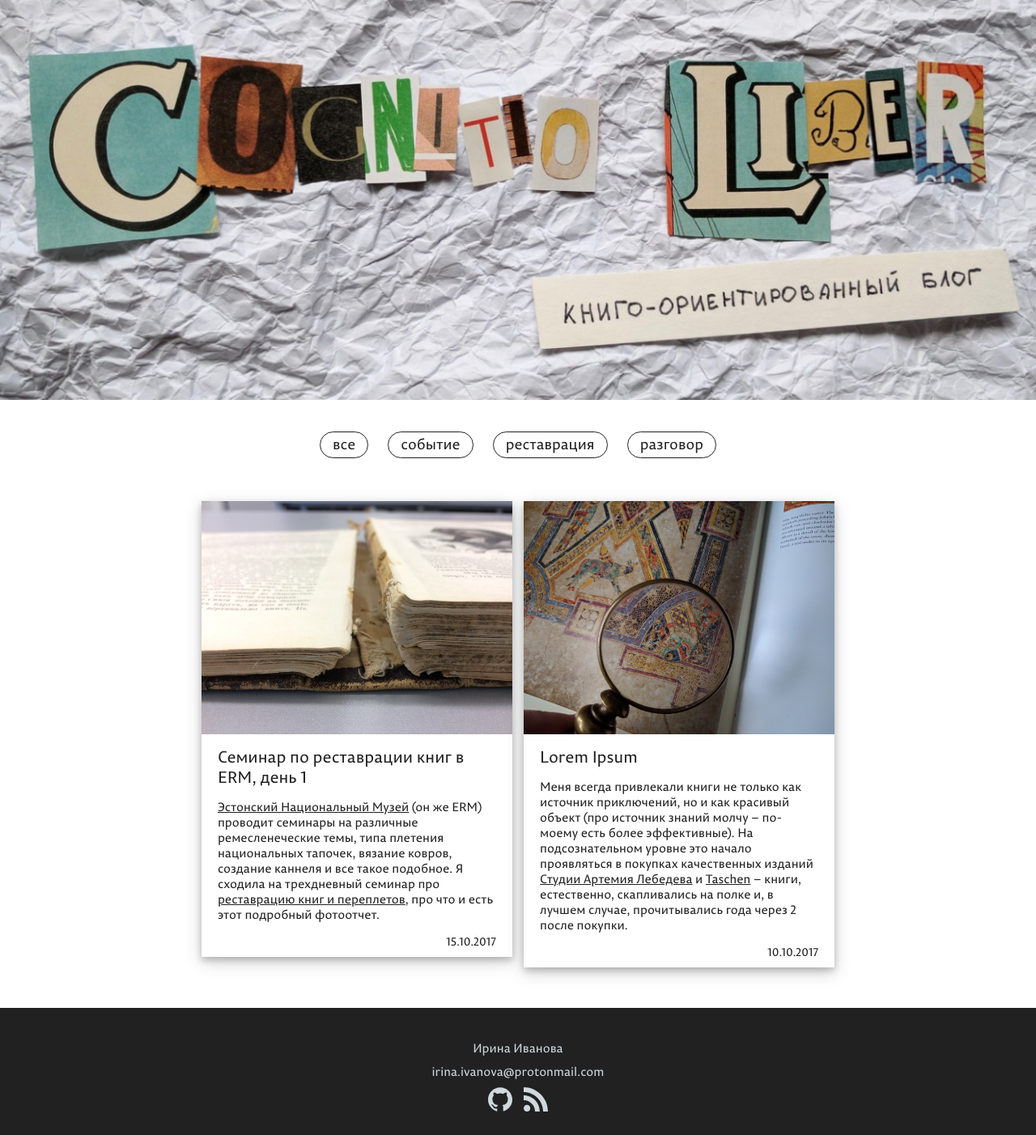
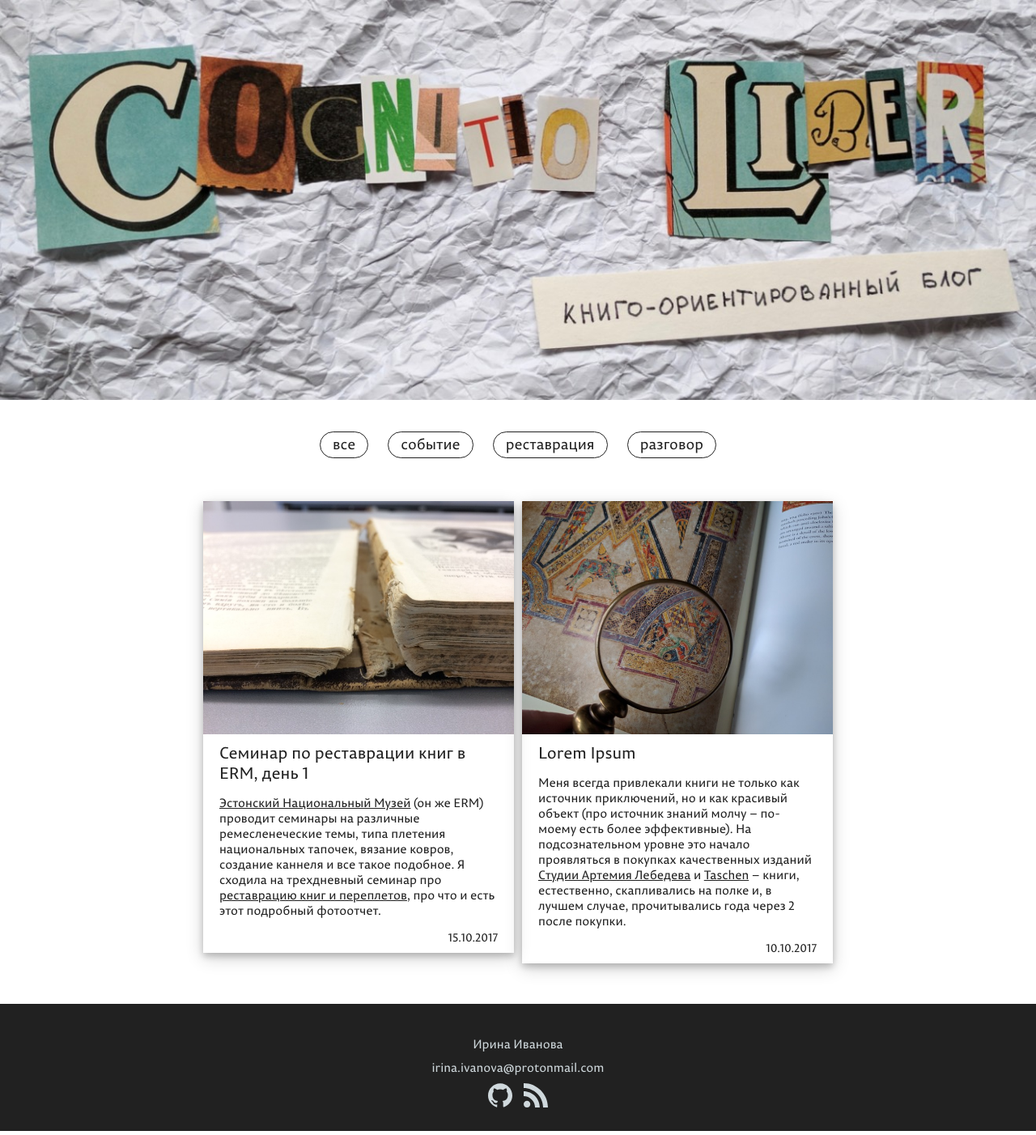
Before and after one commit to iriiiina/blog-about-books, a Jekyll site: the page built from index.html, in a window 1280 px wide. Shown: the whole page at 81% size. Built offline with Jekyll 4.4.1, drawn with Linux system fonts in a browser that asks for light colours.

Commit message:
Move critical CSS to inline

```diff
--- a/_config.yml
+++ b/_config.yml
@@ -2,3 +2,7 @@ name: Cognitio Liber | Книго-ориентированный блог
 markdown: kramdown
 url: http://book.irina-ivanova.eu
 permalink: /:year/:month/:day/:title
+compress_html:
+  clippings: all
+  comments: ["<!-- ", " -->"]
+  endings: all
--- a/_includes/footer.html
+++ b/_includes/footer.html
@@ -12,5 +12,19 @@
     </svg>
   </a></p>
 </footer>
+
+<!-- Global site tag (gtag.js) - Google Analytics -->
+<script async src="https://www.googletagmanager.com/gtag/js?id=UA-107903881-1"></script>
+<script>
+  window.dataLayer = window.dataLayer || [];
+  function gtag(){dataLayer.push(arguments);}
+  gtag('js', new Date());
+
+  gtag('config', 'UA-107903881-1');
+</script>
+
+<link rel="stylesheet" type="text/css" href="/css/blog.css">
+<link rel="stylesheet" type="text/css" href="/css/post.css">
+
 </body>
 </html>
--- a/_layouts/blog.html
+++ b/_layouts/blog.html
@@ -6,7 +6,61 @@ layout: compress
 <html lang="ru_RUS">
 	<head>
 
-		<link rel="stylesheet" type="text/css" href="/css/blog.css">
+		<style>
+			@font-face {
+  			font-family: Permian;
+  			src: url("permian-sans-typeface.otf");
+			}
+			body {
+  			font-family: Permian;
+  			background-color: #fff;
+  			color: #212121;
+  			font-size: 18px;
+  			margin: 0;
+  			padding: 0;
+			}
+			a {
+  			color: #212121;
+			}
+			.header-image {
+  			width: 100%;
+			}
+			.categories {
+  			text-align: center;
+  			margin: 30px auto 10px auto;
+			}
+			.categories .category {
+  			margin: 0 10px 0 10px;
+			}
+			.categories .category a {
+  			text-decoration: none;
+  			padding: 3px 15px 5px 15px;
+  			line-height: 40px;
+  			border: 1px solid #212121;
+  			border-radius: 20px;
+			}
+			.posts {
+  			text-align: center;
+  			padding: 0 0 50px 0;
+			}
+			.posts .post {
+  			width: 90%;
+  			margin: 20px auto 20px auto;
+  			box-shadow: 0 4px 8px 0 rgba(0,0,0,0.2),0 6px 20px 0 rgba(0,0,0,0.19);
+  			display: inline-block;
+  			vertical-align: top;
+			}
+			@media screen and (min-width: 768px) {
+  			.posts .post {
+    		width: 30%;
+    		margin: 40px 5px 0 5px;
+  			}
+			}
+			.posts .post .preview-image {
+  			width: 100%;
+			}
+		</style>
+
 		<link rel="alternate" type="application/rss+xml" title="Лента книго-ориентированного блога" href="/atom.xml">
 		<link rel="manifest" href="/manifest.json">
 
```
Also changed, not shown: other parts of _layouts/blog.html (+0 -10 lines), _layouts/post.html (+70 -10 lines).
